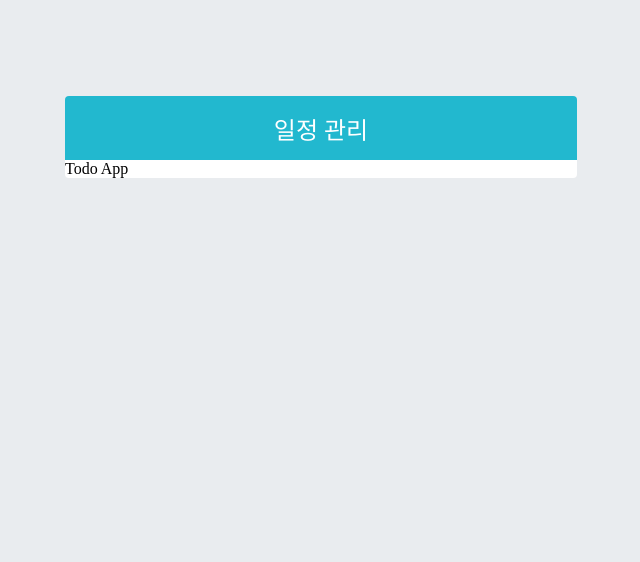
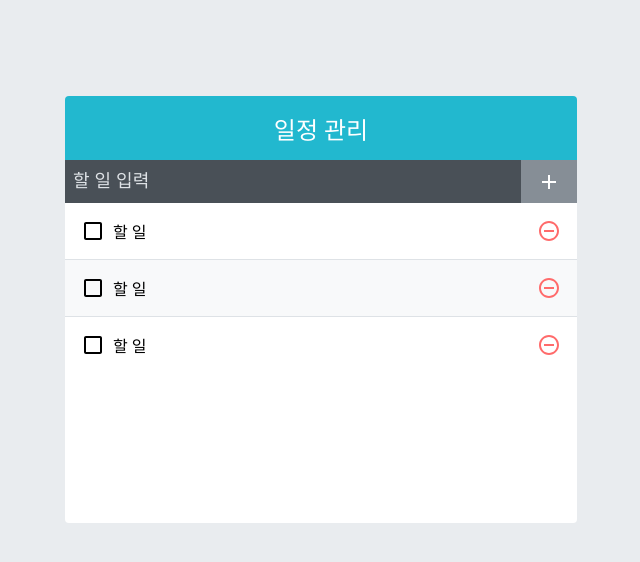
Before and after one commit to bsy3764/react-example, a React (Create React App) app: page / in a window 1280 px wide. Shown: the top 562 px of the page, without its empty margins (319-959 px from the left). Built offline with nearby package versions, Linux system fonts and the light colour scheme.

Commit message:
todo list style

```diff
--- a/src/App.js
+++ b/src/App.js
@@ -1,8 +1,14 @@
 import './App.css';
+import TodoInsert from './todoComponents/TodoInsert';
 import TodoTemplate from './todoComponents/TodoTemplate';
+import TodoList from './todoComponents/TodoList';
 
 const App = () => {
-  return <TodoTemplate>Todo App</TodoTemplate>;
-};
+  return (
+    <TodoTemplate>
+      <TodoInsert/>
+      <TodoList/>
+    </TodoTemplate>
+  )};
 
 export default App;
--- /dev/null
+++ b/src/todoComponents/TodoInsert.js
@@ -0,0 +1,16 @@
+import React from "react";
+import { MdAdd } from "react-icons/md";
+import './TodoInsert.scss';
+
+const TodoInsert = () => {
+    return(
+        <form className="TodoInsert">
+            <input placeholder="할 일 입력"/>
+            <button type="submit">
+                <MdAdd />
+            </button>
+        </form>
+    )
+}
+
+export default TodoInsert;
--- /dev/null
+++ b/src/todoComponents/TodoInsert.scss
@@ -0,0 +1,38 @@
+.TodoInsert {
+    display: flex;
+    background: #495057;
+    input {
+        // 기본 스타일 초기화
+        background: none;
+        outline: none;
+        border: none;
+        padding: 0.5rem;
+        font-size: 1.125rem;
+        line-height: 1.5;
+        color: white;
+        &::placeholder {
+            color: #dee2e6;
+        }
+        // 버튼을 제외한 영역을 모두 차지
+        flex: 1;
+    }
+
+    button {
+        // 기본 스타일 초기화
+        background: none;
+        outline: none;
+        border: none;
+        background: #868e96;
+        color: white;
+        padding-left: 1rem;
+        padding-right: 1rem;
+        font-size: 1.5rem;
+        display: flex;
+        align-items: center;
+        cursor: pointer;
+        transition: 0.1s background ease-in;
+        &:hover {
+            background: #adb5bd;
+        }
+    }
+}
--- /dev/null
+++ b/src/todoComponents/TodoList.js
@@ -0,0 +1,15 @@
+import React from "react";
+import TodoListItem from "./TodoListItem";
+import './TodoList.scss';
+
+const TodoList = () => {
+    return(
+        <div className="TodoList">
+            <TodoListItem />
+            <TodoListItem />
+            <TodoListItem />
+        </div>
+    )
+}
+
+export default TodoList;
--- /dev/null
+++ b/src/todoComponents/TodoList.scss
@@ -0,0 +1,5 @@
+.TodoList {
+    min-height: 320px;
+    max-height: 513px;
+    overflow-y: auto;
+}
--- /dev/null
+++ b/src/todoComponents/TodoListItem.js
@@ -0,0 +1,23 @@
+import React from "react";
+import {
+    MdCheckBoxOutlineBlank,
+    MdCheckBox,
+    MdRemoveCircleOutline,
+  } from "react-icons/md";
+import './TodoListItem.scss';
+
+const TodoListItem = () => {
+    return(
+        <div className="TodoListItem">
+            <div className="checkbox">
+                <MdCheckBoxOutlineBlank/>
+                <div className="text">할 일</div>
+            </div>
+            <div className="remove">
+                <MdRemoveCircleOutline/>
+            </div>
+        </div>
+    )
+}
+
+export default TodoListItem;
--- /dev/null
+++ b/src/todoComponents/TodoListItem.scss
@@ -0,0 +1,48 @@
+.TodoListItem {
+    padding: 1rem;
+    display: flex;
+    align-items: center; // 세로 중앙 정렬
+    &:nth-child(even) {
+      background: #f8f9fa;
+    }
+    .checkbox {
+        cursor: pointer;
+        flex: 1; // 차지할 수 있는 영역 모두 차지
+        display: flex;
+        align-items: center; // 세로 중앙 정렬
+        svg {
+            // 아이콘
+            font-size: 1.5rem;
+        }
+        .text {
+            margin-left: 0.5rem;
+            flex: 1; // 차지할 수 있는 영역 모두 차지
+        }
+        // 체크되었을 때 보여 줄 스타일
+        &.checked {
+            svg {
+            color: #22b8cf;
+            }
+            .text {
+            color: #adb5bd;
+            text-decoration: line-through;
+            }
+        }
+    }
+  .remove {
+        display: flex;
+        align-items: center;
+        font-size: 1.5rem;
+        color: #ff6b6b;
+        cursor: pointer;
+        &:hover {
+            color: #ff8787;
+        }
+    }
+
+
+    // 엘리먼트 사이사이에 테두리를 넣어 줌
+    & + & {
+      border-top: 1px solid #dee2e6;
+    }
+}
```
